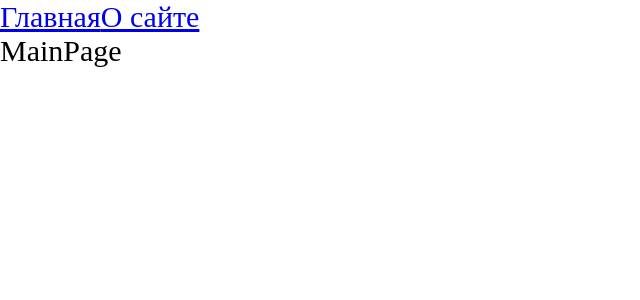
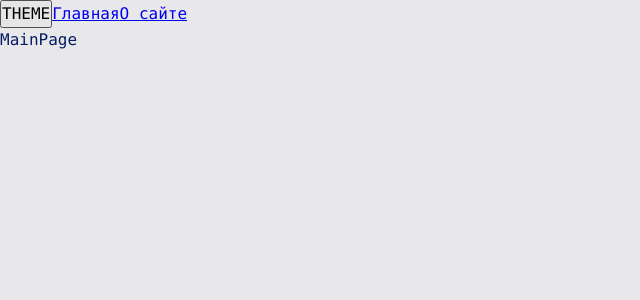
Before and after one commit to Abacadabras/advanced-react, a React app: page / in a window 1280 px wide. Shown: the top 300 px of the page, without its empty margins (0-640 px from the left). Built offline with nearby package versions, Linux system fonts and the light colour scheme.

Commit message:
feat: add hook useTheme for toggle theme

```diff
--- a/src/App.tsx
+++ b/src/App.tsx
@@ -1,12 +1,17 @@
 import React, {Suspense} from "react";
-import './index.scss';
+import './styles/index.scss';
 import {Link, Route, Routes} from "react-router-dom";
 import {AboutPageAsync} from "./pages/AboutPage/AboutPage.async";
 import {MainPageAsync} from "./pages/MainPage/MainPage.async";
+import {useTheme} from "./theme/useTheme";
 
 const App = () => {
+
+  const {theme, toggleTheme} = useTheme();
+
   return (
-    <div className="app">
+    <div className={`app ${theme}`}>
+      <button onClick={toggleTheme}>THEME</button>
       <Link to={'/'}>Главная</Link>
       <Link to={'/about'}>О сайте</Link>
       <Suspense fallback={<div>Loading...</div>}>
--- a/src/index.scss
+++ /dev/null
@@ -1,9 +0,0 @@
- * {
-   padding: 0;
-   margin: 0;
-   box-sizing: border-box;
- }
-
-.app {
-  font-size: 30px;
-}
--- a/src/index.tsx
+++ b/src/index.tsx
@@ -1,10 +1,13 @@
 import {render} from "react-dom";
 import App from "./App";
 import {BrowserRouter} from "react-router-dom";
+import ThemeProvider from "./theme/ThemeProvider";
 
 render(
   <BrowserRouter>
-    <App />
+    <ThemeProvider>
+      <App />
+    </ThemeProvider>
   </BrowserRouter>,
   document.getElementById('root')
 )
--- /dev/null
+++ b/src/styles/index.scss
@@ -0,0 +1,13 @@
+@import "reset";
+@import "variables/global";
+@import "themes/normal";
+@import "themes/dark";
+
+.app {
+  font: var(--font-m);
+
+  background: var(--bg-color);
+  color: var(--primary-color);
+
+  min-height: 100vh;
+}
--- /dev/null
+++ b/src/styles/reset.scss
@@ -0,0 +1,14 @@
+* {
+  margin: 0;
+  padding: 0;
+  box-sizing: border-box;
+}
+
+input,
+button,
+textarea,
+select {
+  margin: 0;
+
+  font: inherit;
+}
--- /dev/null
+++ b/src/styles/themes/dark.scss
@@ -0,0 +1,6 @@
+.app.dark {
+  --bg-color: #090949;
+
+  --primary-color: #049604;
+  --secondary-color: #04ff04;
+}
--- /dev/null
+++ b/src/styles/themes/normal.scss
@@ -0,0 +1,6 @@
+.app.light {
+  --bg-color: #e8e8ea;
+
+  --primary-color: #041c65;
+  --secondary-color: #0449e0;
+}
--- /dev/null
+++ b/src/styles/variables/global.scss
@@ -0,0 +1,11 @@
+:root {
+  --font-family-main: Consolas, 'Times New Roman', Serif;
+
+  --font-size-m: 16px;
+  --font-line-m: 24px;
+  --font-m: var(--font-size-m) / var(--font-line-m) var(--font-family-main);
+
+  --font-size-l: 24px;
+  --font-line-l: 32px;
+  --font-l: var(--font-size-l) / var(--font-line-l) var(--font-family-main);
+}
--- /dev/null
+++ b/src/theme/ThemeContext.ts
@@ -0,0 +1,15 @@
+import {createContext} from "react";
+
+export enum Theme {
+  LIGHT = 'light',
+  DARK = 'dark'
+}
+
+export interface ThemeContextProps {
+  theme?: Theme;
+  setTheme?: (theme: Theme) => void
+}
+
+export const ThemeContext = createContext<ThemeContextProps>({})
+
+export const LOCAL_STORAGE_THEME_KEY = 'theme';
--- /dev/null
+++ b/src/theme/ThemeProvider.tsx
@@ -0,0 +1,21 @@
+import React, {FC, useMemo, useState} from 'react';
+import {LOCAL_STORAGE_THEME_KEY, Theme, ThemeContext} from './ThemeContext';
+
+const defaultTheme = localStorage.getItem(LOCAL_STORAGE_THEME_KEY) as Theme || Theme.LIGHT;
+
+const ThemeProvider: FC = ({children}) => {
+    const [theme, setTheme] = useState<Theme>(defaultTheme);
+
+    const defaultProps = useMemo(() => ({
+        theme: theme,
+        setTheme: setTheme,
+    }), [theme])
+
+    return (
+        <ThemeContext.Provider value={defaultProps}>
+            {children}
+        </ThemeContext.Provider>
+    );
+};
+
+export default ThemeProvider;
--- /dev/null
+++ b/src/theme/useTheme.ts
@@ -0,0 +1,22 @@
+import {LOCAL_STORAGE_THEME_KEY, Theme, ThemeContext} from "./ThemeContext";
+import {useContext} from "react";
+
+interface UseThemeResult {
+  toggleTheme: () => void;
+  theme: Theme;
+}
+
+export function useTheme(): UseThemeResult {
+  const {theme, setTheme} = useContext(ThemeContext);
+
+  const toggleTheme = () => {
+    const newTheme = theme === Theme.DARK ? Theme.LIGHT : Theme.DARK;
+    setTheme(newTheme);
+    localStorage.setItem(LOCAL_STORAGE_THEME_KEY, newTheme);
+  }
+
+  return {
+    theme,
+    toggleTheme,
+  };
+}
```
